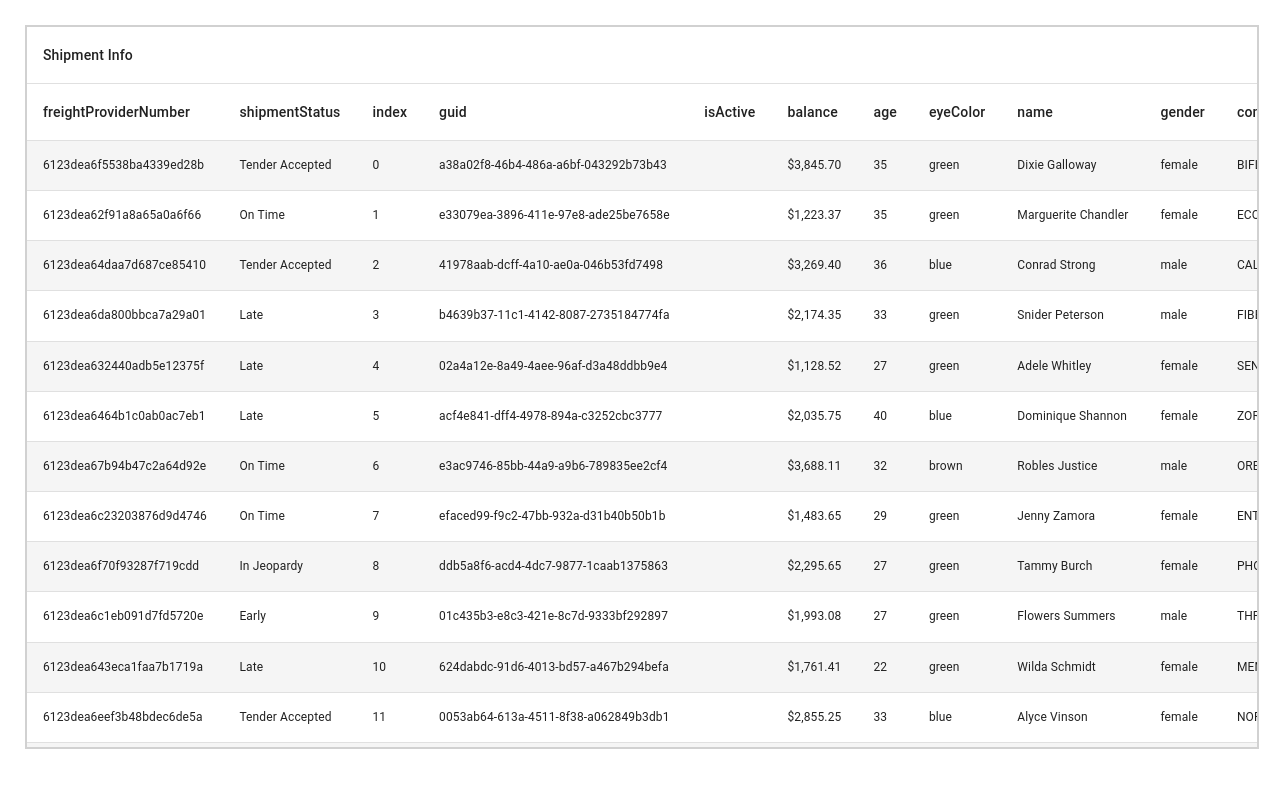
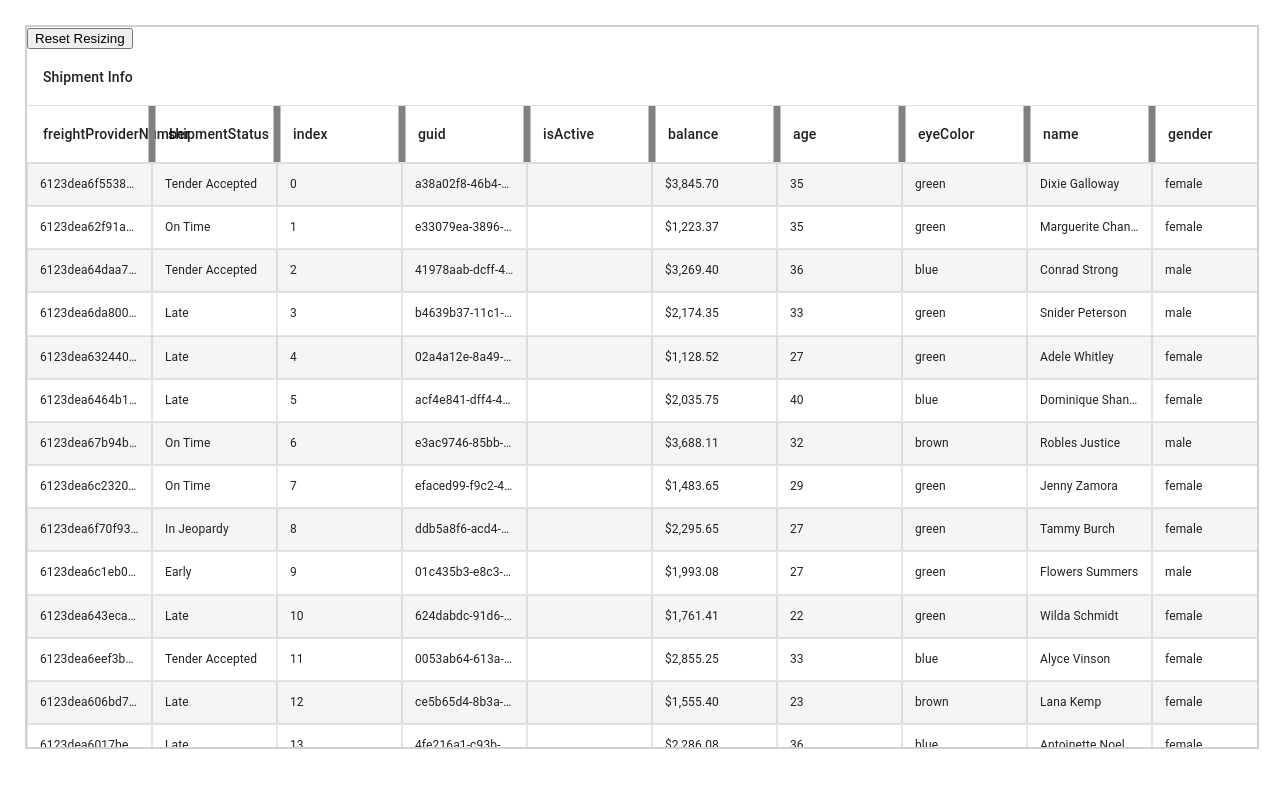
Before and after one commit to Shawntru/react-table-mui, a React (Create React App) app: page / in a window 1280 px wide. Shown: the top 788 px of the page. Built offline with nearby package versions, Linux system fonts and the light colour scheme.

Commit message:
Make cells draggable

```diff
--- a/src/App.js
+++ b/src/App.js
@@ -4,9 +4,7 @@ import TestTable from './components/testTable';
 
 function App() {
     return (
-        <div style={{
-            padding: '25px'
-        }}>
+        <div style={{ padding: '25px' }}>
             <TestTable />
         </div>
     );
--- a/src/components/testTable.jsx
+++ b/src/components/testTable.jsx
@@ -1,4 +1,5 @@
 import React, { useMemo } from 'react';
+import clsx from 'clsx';
 import {
     Table as MaUTable,
     TableBody,
@@ -8,7 +9,7 @@ import {
     TableContainer,
 } from '@material-ui/core';
 import { makeStyles } from '@material-ui/core/styles';
-import { useTable } from 'react-table';
+import { useResizeColumns, useTable, useBlockLayout } from 'react-table';
 import dataInterface from '../data/dataInterface';
 import data from '../data/mockData.json';
 
@@ -19,6 +20,7 @@ const useStyles = makeStyles((theme) => {
             height: '90vh',
             border: '2px solid rgba(0,0,0,.18)',
             overflow: 'scroll',
+            display: 'inline-block',
         },
         tableHeader: {
             fontSize: '12px',
@@ -35,12 +37,44 @@ const useStyles = makeStyles((theme) => {
             whiteSpace: 'nowrap',
             overflow: 'hidden',
             textOverflow: 'ellipsis',
+            border: '1px solid rgba(0, 0, 0, 0.1)',
+            padding: '0.75rem',
+            // using absolute position resizer, this is needed to accurately space the column cells
+            position: 'relative',
+        },
+        resizer: {
+            display: 'inline-block',
+            background: 'grey',
+            width: '7px',
+            radius: '50%',
+            height: '100%',
+            position: 'absolute',
+            right: '0',
+            top: '0',
+            transform: 'translateX(50%)',
+            zIndex: '1',
+            // prevents from scrolling while dragging on touch devices
+            TouchEvent: 'none',
+        },
+        isResizing: {
+            background: 'blue',
         },
     };
 });
 
 function TestTable() {
     const classes = useStyles();
+
+    // this is the default sizing for each column on render
+    // these could be adjusted or even saved and then applied from user prefs
+    const defaultColumn = React.useMemo(
+        () => ({
+            minWidth: 30,
+            width: 125,
+            maxWidth: 400,
+        }),
+        []
+    );
 
     // memoize the data so we aren't rerendering on table adjustments
     const columns = useMemo(
@@ -60,13 +94,28 @@ function TestTable() {
     );
 
     // use the state and functions returned from useTable to build the UI
-    const { getTableProps, headerGroups, rows, prepareRow } = useTable({
-        columns,
-        data,
-    });
+    // useResizeColumns enables use of draggable resizing columns, along with defaultColumn
+    // to define the inital sizing and spacing
+    const {
+        getTableProps,
+        headerGroups,
+        rows,
+        prepareRow,
+        getTableBodyProps,
+        resetResizing,
+    } = useTable(
+        {
+            columns,
+            data,
+            defaultColumn,
+        },
+        useBlockLayout,
+        useResizeColumns
+    );
 
     return (
         <TableContainer className={classes.shipmentsTableWrapper}>
+            <button onClick={resetResizing}>Reset Resizing</button>
             <MaUTable {...getTableProps()}>
                 <TableHead className={classes.tableHeader}>
                     {headerGroups.map((headerGroup) => (
@@ -74,12 +123,21 @@ function TestTable() {
                             {headerGroup.headers.map((column) => (
                                 <TableCell {...column.getHeaderProps()}>
                                     {column.render('Header')}
+                                    {/* Use column.getResizerProps to hook up the events correctly */}
+                                    <div
+                                        {...column.getResizerProps()}
+                                        // use clsx to apply the resizer class, and also the isResizing class is actively resizing
+                                        className={clsx({
+                                            [classes.resizer]: true,
+                                            [classes.isResizing]: column.isResizing,
+                                        })}
+                                    />
                                 </TableCell>
                             ))}
                         </TableRow>
                     ))}
                 </TableHead>
-                <TableBody>
+                <TableBody {...getTableBodyProps()}>
                     {rows.map((row, i) => {
                         prepareRow(row);
                         return (
@@ -89,7 +147,10 @@ function TestTable() {
                             >
                                 {row.cells.map((cell) => {
                                     return (
-                                        <TableCell className={classes.tableCell} {...cell.getCellProps()}>
+                                        <TableCell
+                                            className={classes.tableCell}
+                                            {...cell.getCellProps()}
+                                        >
                                             {cell.render('Cell')}
                                         </TableCell>
                                     );
```
